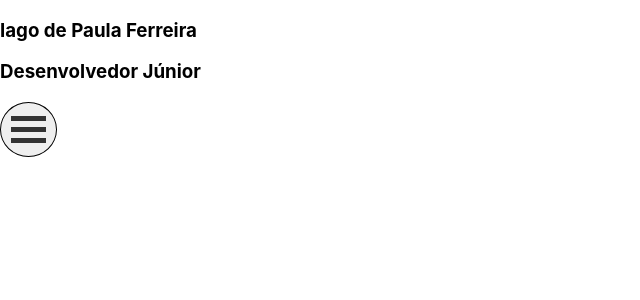
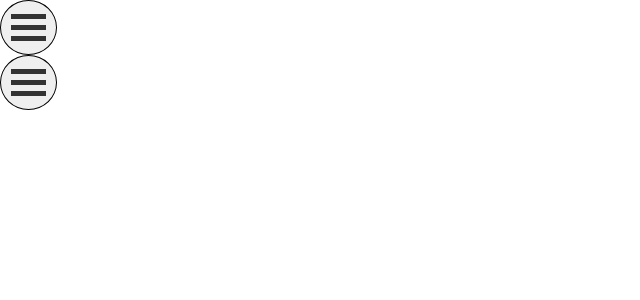
Before and after one commit to IagoPFerreira/portfolio-react, a React (Create React App) app: page / in a window 1280 px wide. Shown: the top 300 px of the page, without its empty margins (0-640 px from the left). Built offline with nearby package versions, Linux system fonts and the light colour scheme; the HTML template or start-up script is replaced by a standard one.

Commit message:
Refact: Removed the text e replace with component Navegation

```diff
--- a/src/components/Header.jsx
+++ b/src/components/Header.jsx
@@ -1,10 +1,10 @@
 import React from 'react';
+import Navegation from './Navegation';
 
 function Header() {
   return (
-    <header>
-      <h1>Iago de Paula Ferreira</h1>
-      <h3>Desenvolvedor Júnior</h3>
+    <header className="header">
+      <Navegation />
     </header>
   );
 }
```
